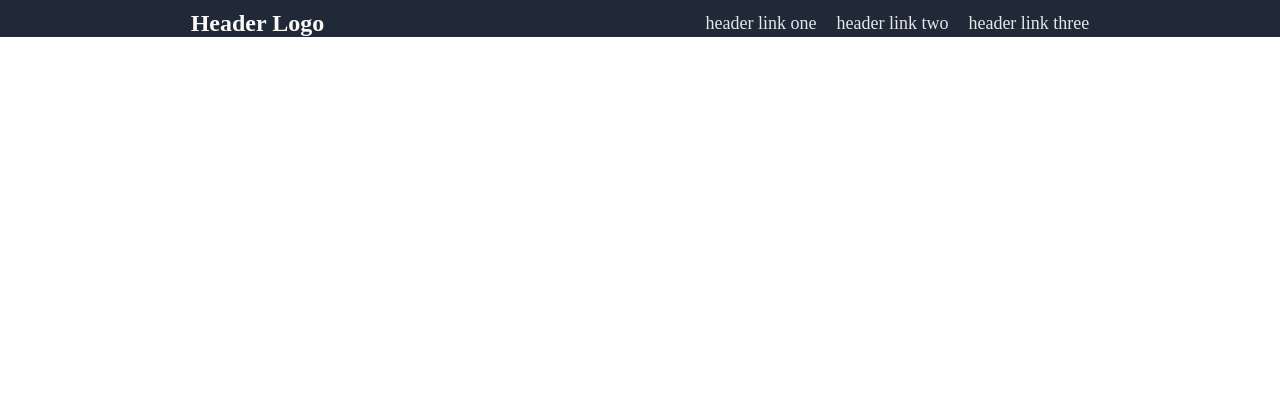
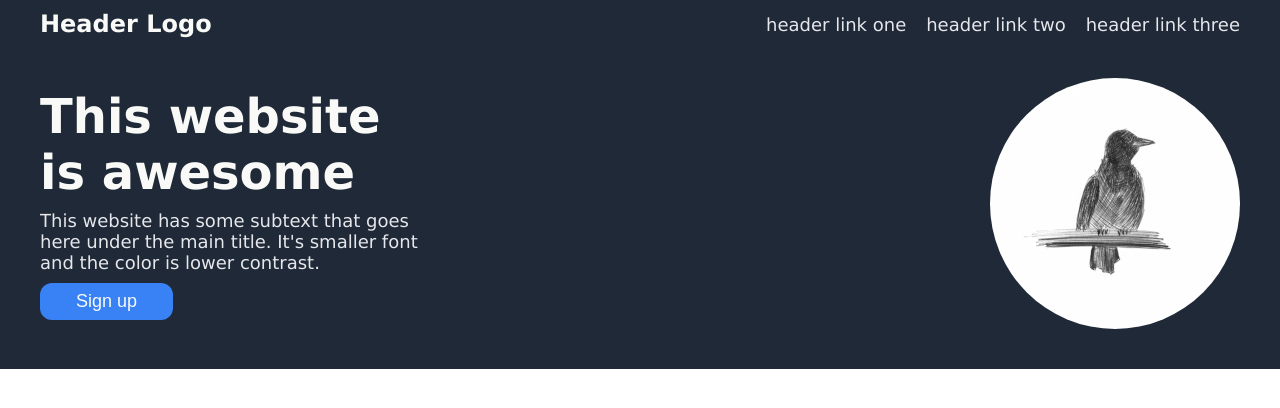
Before and after one commit to Santerta/odin-landing-page, a plain HTML site: page index.html in a window 1280 px wide. Drawn offline with Linux system fonts and the light colour scheme.

Commit message:
Finish bottom part of header for Landing page
Finished initial structure and design of landing page header. Added an
image of a crow for header.

```diff
--- a/index.html
+++ b/index.html
@@ -9,6 +9,7 @@
 </head>
 <body>
     <header>
+        <div class="wrapper">
             <div class="header-top">
                 <div class="header-logo">Header Logo</div>
                 <ul class="header-links">
@@ -19,10 +20,13 @@
             </div>
             <div class="header-bottom">
                 <div class="header-main-text">
-
+                    <h1>This website is awesome</h1>
+                    <p>This website has some subtext that goes here under the main title. It's smaller font and the color is lower contrast.</p>
+                    <button type="button">Sign up</button>
                 </div>
-            <div class="header-main-image">
-
+                <div class="header-bottom-image">
+                    <img src="./images/crow.jpg" alt="Picture of a crow">
+                </div>
             </div>
         </div>
     </header>
--- a/style.css
+++ b/style.css
@@ -1,3 +1,7 @@
+html {
+    font-family: Verdana, Geneva, Tahoma, sans-serif;
+}
+
 body {
     margin: 0;
     display: flex;
@@ -9,6 +13,14 @@ footer {
     background-color: #1F2937;
 }
 
+.wrapper {
+    max-width: 1200px;
+    margin: auto;
+}
+
+/* header */
+
+/* top part of header */
 header {
     padding-top: 10px;
     display: flex;
@@ -17,7 +29,7 @@ header {
 
 .header-top {
     display: flex;
-    justify-content: space-around;
+    justify-content: space-between;
     align-items: center;
 }
 
@@ -40,3 +52,52 @@ header {
     font-size: 18px;
     color: #E5E7EB;
 }
+
+/* bottom part of header*/
+
+.header-bottom {
+    padding: 40px 0px;
+    display: flex;
+
+    align-items: center;
+}
+
+.header-main-text {
+    flex: 1;
+    display: flex;
+    flex-direction: column;
+    align-items: flex-start;
+}
+
+.header-main-text h1 {
+    margin: 0px;
+    font-size: 48px;
+    font-weight: bold;
+    color: #F9FAF8;
+}
+
+.header-main-text p {
+    margin: 10px 0px;
+    font-size: 18px;
+    color: #E5E7EB;
+}
+
+.header-main-text button {
+    border: none;
+    border-radius: 12px;
+    color: #F9FAF8;
+    background-color: #3882f6;
+    font-size: 18px;
+    padding: 8px 36px;
+    cursor: pointer;
+}
+
+.header-bottom-image {
+    flex: 2;
+    display: flex;
+    justify-content: flex-end;
+}
+
+.header-bottom-image img {
+    border-radius: 50%;
+}
```
Also changed, not shown: images/crow.jpg (added). Lines whose indentation alone changed are shown as unchanged.
